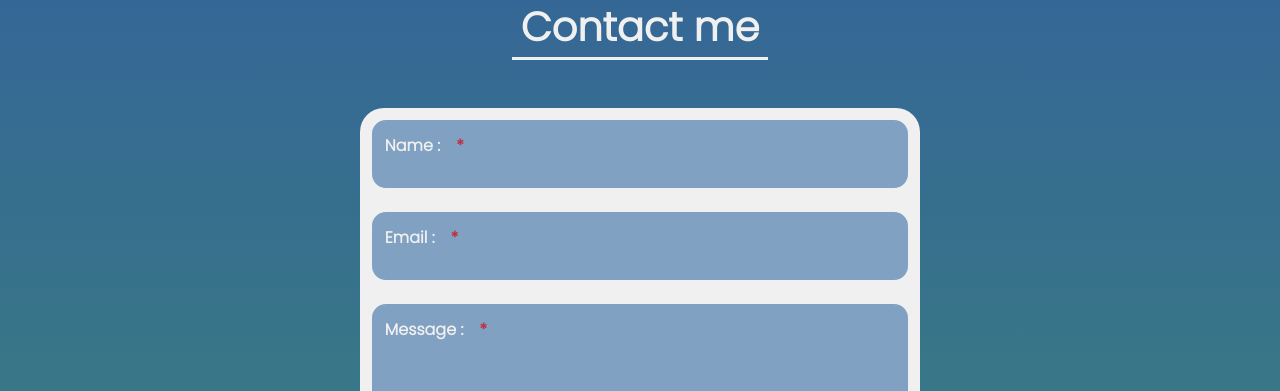
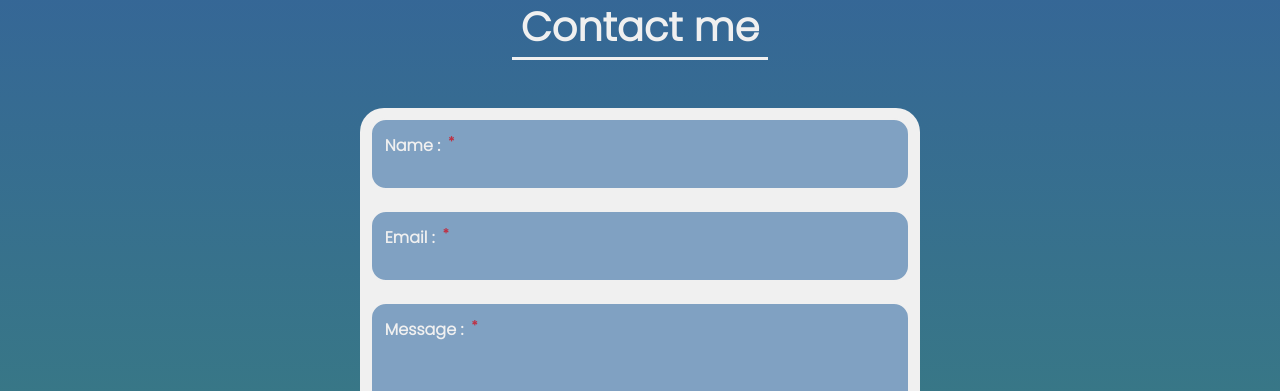
Before and after one commit to fer-rouco/portfolio, a React (Create React App) app in the folder client/: page / in a window 1280 px wide. Shown: the part 1640-2031 px from the top of the page. Built offline with nearby package versions, Linux system fonts and the light colour scheme.

Commit message:
Minor fixes related to the required asterisk

```diff
--- a/client/src/components/controls/fields/input/base-field.jsx
+++ b/client/src/components/controls/fields/input/base-field.jsx
@@ -31,12 +31,19 @@ function BaseField({
     }
   }, [executeValidation]);
 
+  const hideRequiredAsterisk = () => {
+    return (
+      !required ||
+      !isValid(attr) /*||
+      (isValid(attr) && executeValidation && Boolean(value.trim()))*/
+    );
+  }
 
   return (
     <div className={`input-container ${containerClass}`} >
       <div className='label-container' >
         <label htmlFor={`input-${attr}`} >{label} :</label>
-        <span className={`label-container__required ${(!required || !isValid(attr)) ? 'hide' : '' }`} >*</span>
+        <span className={`label-container__required ${ hideRequiredAsterisk() ? 'hide' : '' }`} >*</span>
         <span className={`label-container__error-label ${(isValid(attr)) ? 'hide' : '' }`} >{errorLabel || `Please enter your ${label.toLowerCase()}.`}</span>
       </div>
       {children}
--- a/client/src/components/controls/fields/input/base-field.scss
+++ b/client/src/components/controls/fields/input/base-field.scss
@@ -38,7 +38,10 @@
 
     &__required {
       color: var(--main-red);
-      margin-left: 1rem;
+      margin-left: .5rem;
+      font-size: 0.8rem;
+      top: 0;
+      position: absolute;
     }
   }
 }
```
